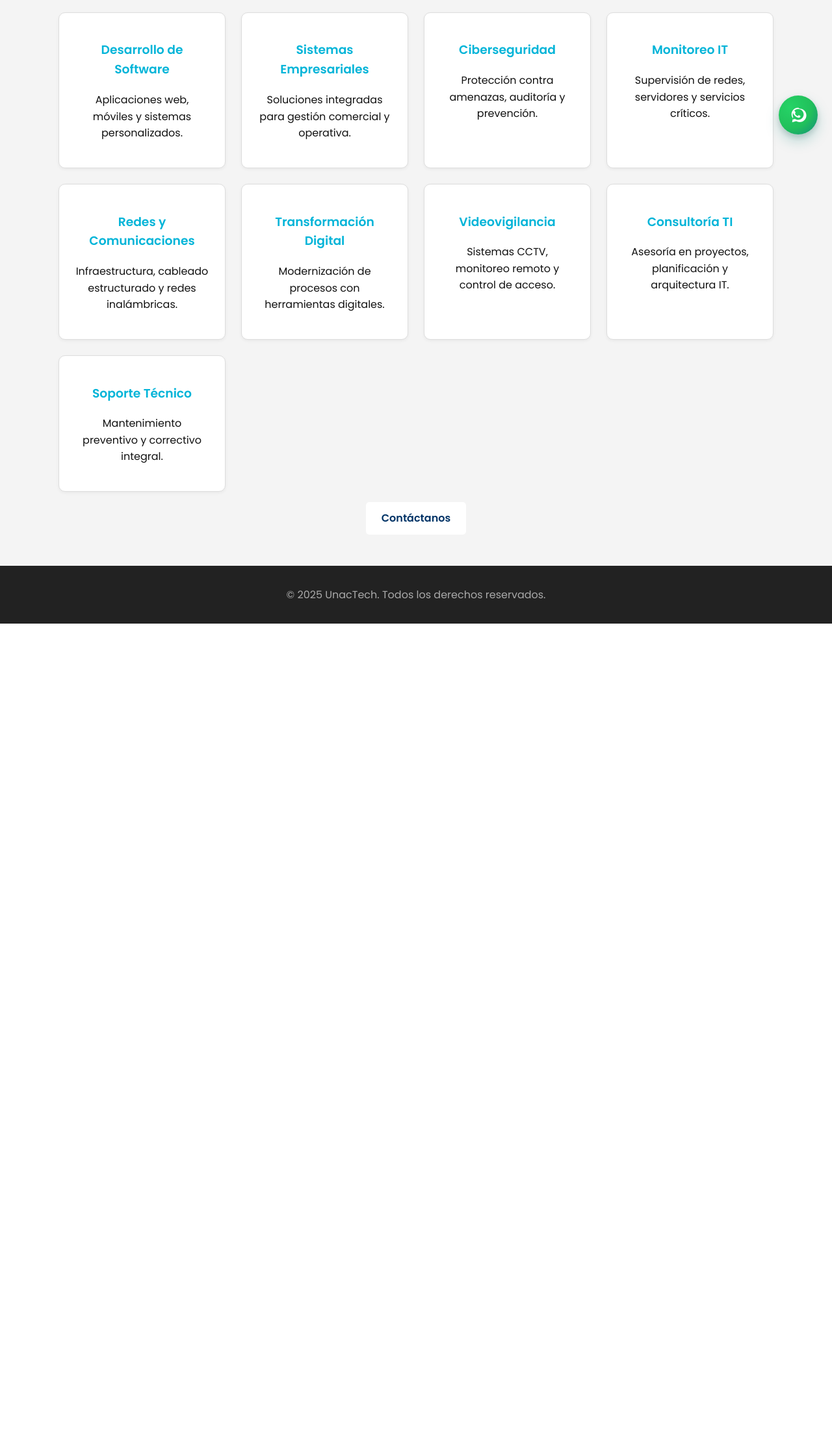
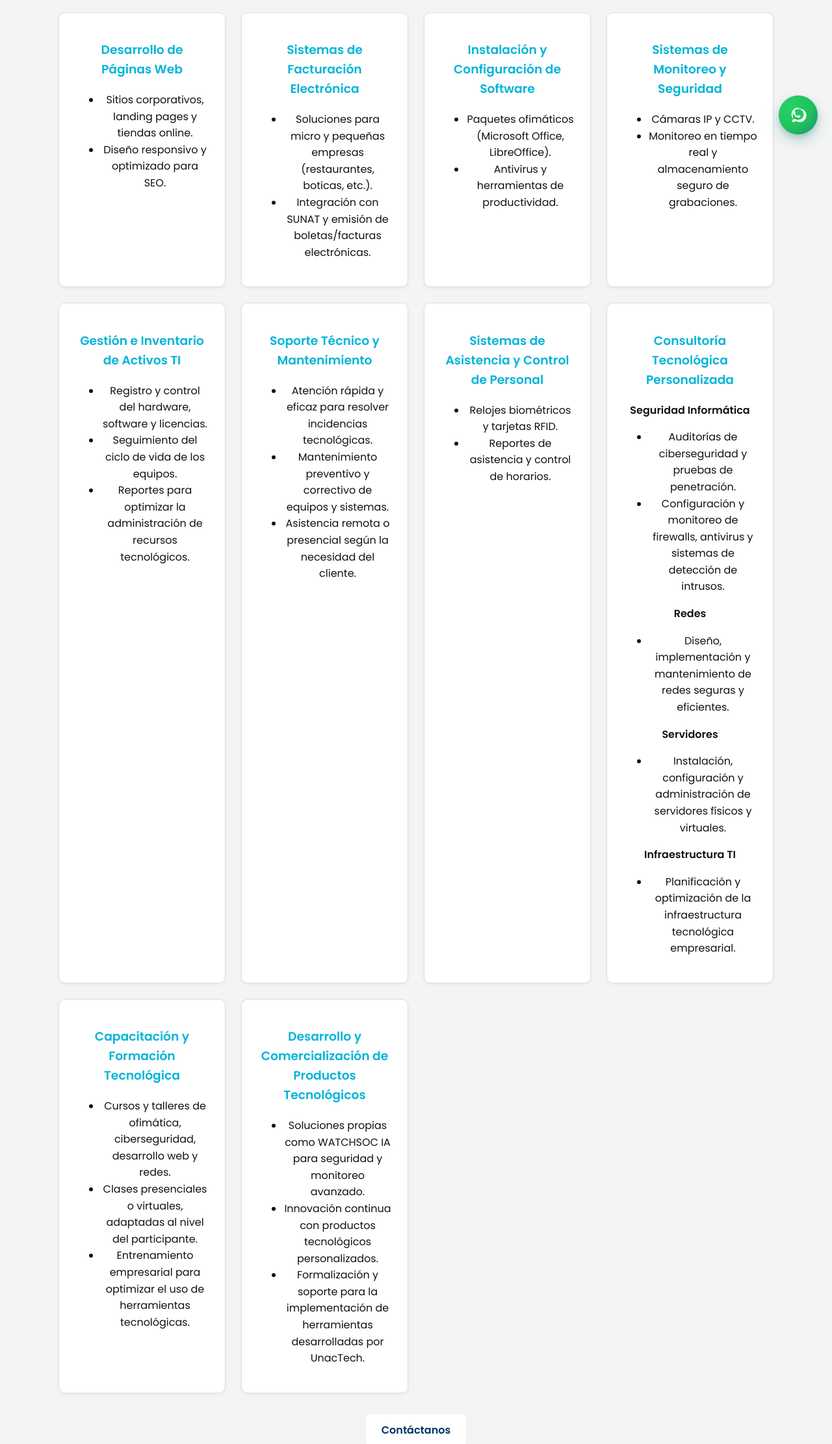
Before and after one commit to UnacTech/web1, a plain HTML site: page index.html in a window 1280 px wide. Shown: the part 577-2800 px from the top of the page at 65% size. Before the commit the page ends 1537 px from the top, so only its background shows below. Drawn offline with Linux system fonts and the light colour scheme.

Commit message:
version 8

```diff
--- a/index.html
+++ b/index.html
@@ -4,15 +4,60 @@
 <meta charset="utf-8"/>
 <meta content="width=device-width, initial-scale=1.0" name="viewport"/>
 <title>UnacTech – Soluciones Tecnológicas</title>
-<meta content="Soluciones tecnológicas en desarrollo, seguridad, sistemas y soporte – UnacTech." name="description"/>
-<link href="style.css" rel="stylesheet"/>
-<link href="https://fonts.googleapis.com/css2?family=Poppins:wght@400;600&display=swap" rel="stylesheet"/>
-<meta content="UnacTech – Soluciones Tecnológicas" property="og:title"/>
-<meta content="Servicios de desarrollo de software, ciberseguridad y redes para PYMEs en Perú." property="og:description"/>
-<meta content="index,follow" name="robots"/>
-<script type="application/ld+json">{"@context": "https://schema.org", "@type": "Organization", "name": "Unactech", "url": "https://unactech.com", "logo": "https://unactech.com/logo.png"}</script>
-<script type="application/ld+json">{"@context": "https://schema.org", "@type": "LocalBusiness", "name": "Unactech", "address": {"@type": "PostalAddress", "addressCountry": "PE"}, "areaServed": "Perú", "url": "https://unactech.com", "telephone": "+51 927447022"}</script>
-<script type="application/ld+json">{"@context": "https://schema.org", "@type": "WebSite", "name": "Unactech", "url": "https://unactech.com", "potentialAction": {"@type": "SearchAction", "target": "https://unactech.com/?q={search_term_string}", "query-input": "required name=search_term_string"}}</script>
+<meta name="description" content="Soluciones tecnológicas en desarrollo web, facturación electrónica, seguridad, soporte técnico y más. UnacTech: Innovación y tecnología para tu negocio.">
+
+<!-- Preconexión para mejorar performance -->
+<link rel="preconnect" href="https://fonts.googleapis.com">
+<link rel="preconnect" href="https://fonts.gstatic.com" crossorigin>
+
+<!-- Google Fonts -->
+<link href="https://fonts.googleapis.com/css2?family=Poppins:wght@400;600&display=swap" rel="stylesheet">
+
+<link rel="stylesheet" href="style.css">
+
+<!-- Favicon y PWA -->
+<link rel="icon" href="assets/favicon.ico">
+<link rel="apple-touch-icon" href="assets/apple-touch-icon.png">
+<meta name="theme-color" content="#003366">
+
+<!-- Open Graph / Twitter Card -->
+<meta property="og:title" content="UnacTech – Soluciones Tecnológicas">
+<meta property="og:description" content="Desarrollo web, facturación electrónica, seguridad informática y más. Innovación tecnológica para tu empresa.">
+<meta property="og:image" content="https://unactech.com/assets/og-image.jpg">
+<meta property="og:url" content="https://unactech.com">
+<meta name="twitter:card" content="summary_large_image">
+<meta name="twitter:image" content="https://unactech.com/assets/og-image.jpg">
+
+<meta content="index,follow" name="robots">
+
+<!-- Datos estructurados -->
+<script type="application/ld+json">
+{
+  "@context": "https://schema.org",
+  "@type": "Organization",
+  "name": "UnacTech",
+  "url": "https://unactech.com",
+  "logo": "https://unactech.com/assets/logo.png",
+  "contactPoint": {
+    "@type": "ContactPoint",
+    "telephone": "+51 927 447 022",
+    "contactType": "customer service",
+    "areaServed": "PE",
+    "availableLanguage": "es"
+  }
+}
+</script>
+
+<style>
+header {
+  position: sticky;
+  top: 0;
+  z-index: 50;
+  backdrop-filter: saturate(180%) blur(8px);
+  background: rgba(255,255,255,.85);
+}
+.section-cta { margin-top: 16px; }
+</style>
 </head>
 <body>
 <header>
@@ -34,19 +79,122 @@
 <a class="btn" href="contacto.html">Contáctanos</a>
 </section>
 
-<section class="servicios" id="servicios">
-<h2>Nuestros Servicios</h2>
-<div class="grid">
-<div class="card"><h3>Desarrollo de Software</h3><p>Aplicaciones web, móviles y sistemas personalizados.</p></div>
-<div class="card"><h3>Sistemas Empresariales</h3><p>Soluciones integradas para gestión comercial y operativa.</p></div>
-<div class="card"><h3>Ciberseguridad</h3><p>Protección contra amenazas, auditoría y prevención.</p></div>
-<div class="card"><h3>Monitoreo IT</h3><p>Supervisión de redes, servidores y servicios críticos.</p></div>
-<div class="card"><h3>Redes y Comunicaciones</h3><p>Infraestructura, cableado estructurado y redes inalámbricas.</p></div>
-<div class="card"><h3>Transformación Digital</h3><p>Modernización de procesos con herramientas digitales.</p></div>
-<div class="card"><h3>Videovigilancia</h3><p>Sistemas CCTV, monitoreo remoto y control de acceso.</p></div>
-<div class="card"><h3>Consultoría TI</h3><p>Asesoría en proyectos, planificación y arquitectura IT.</p></div>
-<div class="card"><h3>Soporte Técnico</h3><p>Mantenimiento preventivo y correctivo integral.</p></div>
-</div>
+<!-- Servicios Actualizados -->
+<section class="servicios" id="servicios" aria-labelledby="servicios-title">
+  <h2 id="servicios-title">Nuestros Servicios</h2>
+  <div class="grid" role="list">
+
+    <article class="card" role="listitem">
+      <h3>Desarrollo de Páginas Web</h3>
+      <ul>
+        <li>Sitios corporativos, landing pages y tiendas online.</li>
+        <li>Diseño responsivo y optimizado para SEO.</li>
+      </ul>
+    </article>
+
+    <article class="card" role="listitem">
+      <h3>Sistemas de Facturación Electrónica</h3>
+      <ul>
+        <li>Soluciones para micro y pequeñas empresas (restaurantes, boticas, etc.).</li>
+        <li>Integración con SUNAT y emisión de boletas/facturas electrónicas.</li>
+      </ul>
+    </article>
+
+    <article class="card" role="listitem">
+      <h3>Instalación y Configuración de Software</h3>
+      <ul>
+        <li>Paquetes ofimáticos (Microsoft Office, LibreOffice).</li>
+        <li>Antivirus y herramientas de productividad.</li>
+      </ul>
+    </article>
+
+    <article class="card" role="listitem">
+      <h3>Sistemas de Monitoreo y Seguridad</h3>
+      <ul>
+        <li>Cámaras IP y CCTV.</li>
+        <li>Monitoreo en tiempo real y almacenamiento seguro de grabaciones.</li>
+      </ul>
+    </article>
+
+    <article class="card" role="listitem">
+      <h3>Gestión e Inventario de Activos TI</h3>
+      <ul>
+        <li>Registro y control del hardware, software y licencias.</li>
+        <li>Seguimiento del ciclo de vida de los equipos.</li>
+        <li>Reportes para optimizar la administración de recursos tecnológicos.</li>
+      </ul>
+    </article>
+
+    <article class="card" role="listitem">
+      <h3>Soporte Técnico y Mantenimiento</h3>
+      <ul>
+        <li>Atención rápida y eficaz para resolver incidencias tecnológicas.</li>
+        <li>Mantenimiento preventivo y correctivo de equipos y sistemas.</li>
+        <li>Asistencia remota o presencial según la necesidad del cliente.</li>
+      </ul>
+    </article>
+
+    <article class="card" role="listitem">
+      <h3>Sistemas de Asistencia y Control de Personal</h3>
+      <ul>
+        <li>Relojes biométricos y tarjetas RFID.</li>
+        <li>Reportes de asistencia y control de horarios.</li>
+      </ul>
+    </article>
+
+    <article class="card" role="listitem">
+      <h3>Consultoría Tecnológica Personalizada</h3>
+      <strong>Seguridad Informática</strong>
+      <ul>
+        <li>Auditorías de ciberseguridad y pruebas de penetración.</li>
+        <li>Configuración y monitoreo de firewalls, antivirus y sistemas de detección de intrusos.</li>
+      </ul>
+      <strong>Redes</strong>
+      <ul>
+        <li>Diseño, implementación y mantenimiento de redes seguras y eficientes.</li>
+      </ul>
+      <strong>Servidores</strong>
+      <ul>
+        <li>Instalación, configuración y administración de servidores físicos y virtuales.</li>
+      </ul>
+      <strong>Infraestructura TI</strong>
+      <ul>
+        <li>Planificación y optimización de la infraestructura tecnológica empresarial.</li>
+      </ul>
+    </article>
+
+    <article class="card" role="listitem">
+      <h3>Capacitación y Formación Tecnológica</h3>
+      <ul>
+        <li>Cursos y talleres de ofimática, ciberseguridad, desarrollo web y redes.</li>
+        <li>Clases presenciales o virtuales, adaptadas al nivel del participante.</li>
+        <li>Entrenamiento empresarial para optimizar el uso de herramientas tecnológicas.</li>
+      </ul>
+    </article>
+
+    <article class="card" role="listitem">
+      <h3>Desarrollo y Comercialización de Productos Tecnológicos</h3>
+      <ul>
+        <li>Soluciones propias como WATCHSOC IA para seguridad y monitoreo avanzado.</li>
+        <li>Innovación continua con productos tecnológicos personalizados.</li>
+        <li>Formalización y soporte para la implementación de herramientas desarrolladas por UnacTech.</li>
+      </ul>
+    </article>
+
+  </div>
+  <div class="section-cta"><a class="btn" href="contacto.html">Contáctanos</a></div>
+</section>
+
+<section class="contacto" id="contacto">
+<h2>Contacto</h2>
+<form name="contact" method="POST" data-netlify="true" netlify-honeypot="bot-field">
+  <input type="hidden" name="form-name" value="contact">
+  <p class="hidden"><label>No llenar: <input name="bot-field"></label></p>
+  <input id="nombre" name="nombre" placeholder="Nombre completo" required type="text"/>
+  <input id="email" name="email" placeholder="Correo electrónico" required type="email"/>
+  <textarea id="mensaje" name="mensaje" placeholder="Escribe tu mensaje" required></textarea>
+  <button type="submit">Enviar mensaje</button>
+</form>
 <div class="section-cta"><a class="btn" href="contacto.html">Contáctanos</a></div>
 </section>
 
```
